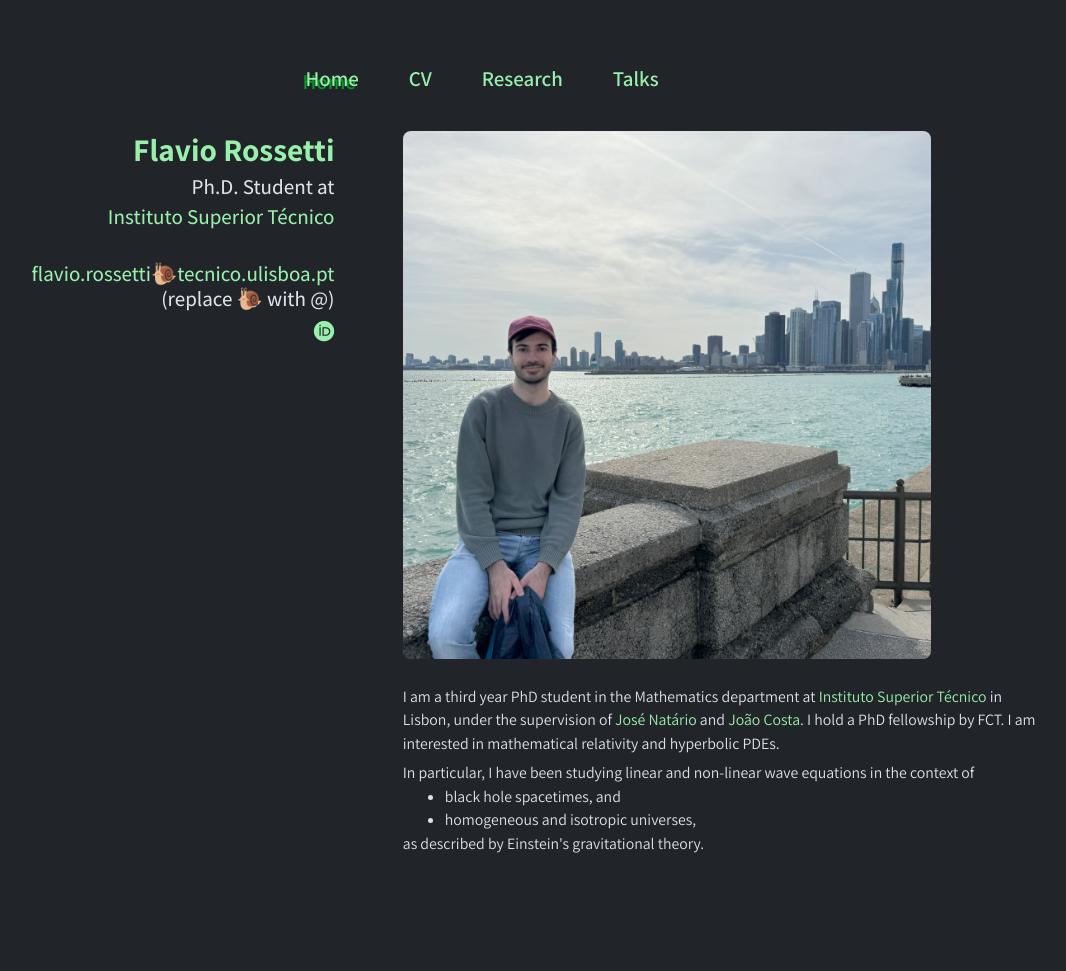
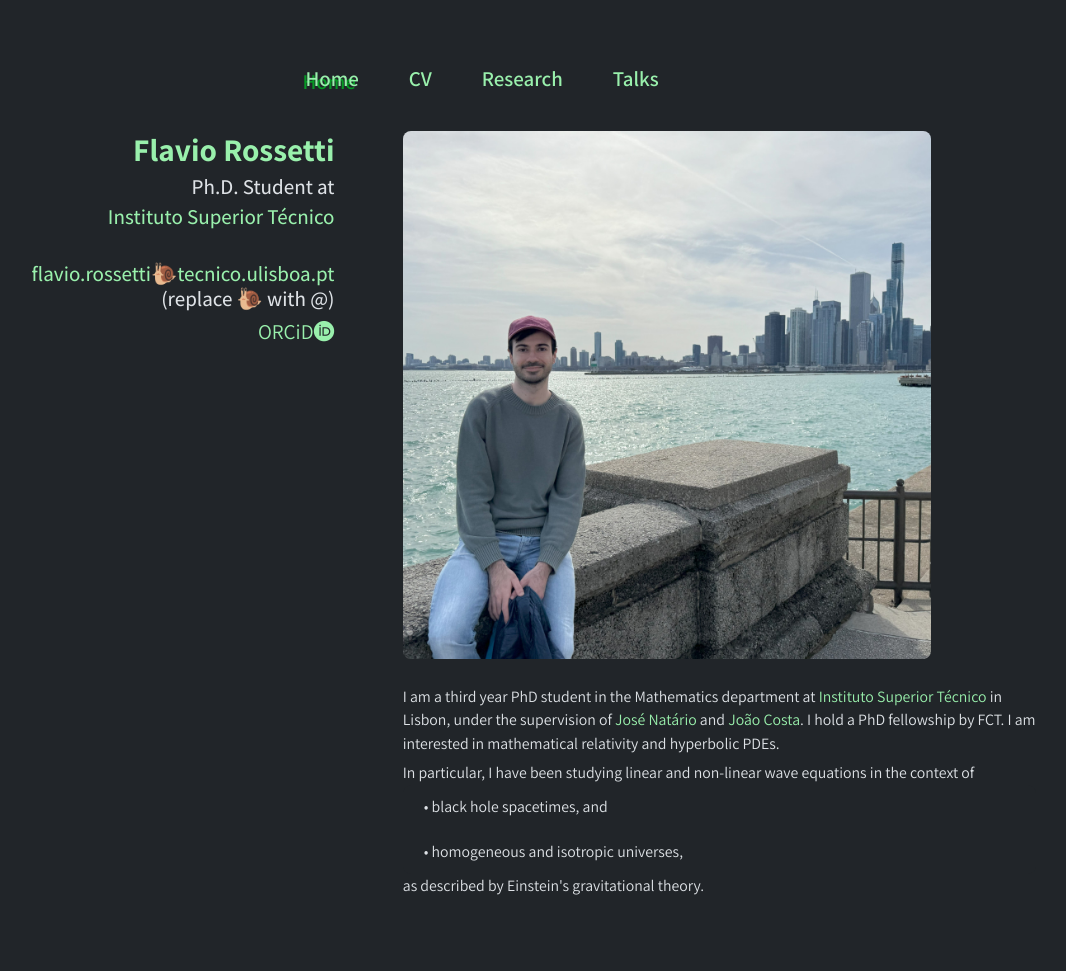
Before and after one commit to flavio-rossetti/flavio-rossetti.github.io, a Jekyll site: the page built from index.html, in a window 1280 px wide. Shown: the whole page, without its empty margins (158-1224 px from the left). Built offline with Jekyll 4.4.1, drawn with Linux system fonts in a browser that asks for light colours; nearby versions of some CDN libraries; before the commit the page ends 929 px from its top, so only the background shows below that.

Commit message:
Minor improvements

```diff
--- a/index.html
+++ b/index.html
@@ -13,7 +13,7 @@ description: Flavio Rossetti is a PhD student in Mathematics at Instituto Superi
   <h3 class="mb-0"><a href="index.html">flav<!-- 4kh#dfd -->io.<!-- 9h4*ffd -->ros<span style="display: none;" aria-hidden="true">test</span>setti🐌tecnico<!-- eh5je44 -->.u<!-- k2kjb00 -->lisboa<!-- 56d,a3 -->.p<!-- 84((*wf -->t</a></h3>
   <h2 class="mb-1">(replace 🐌 with @)</h2>
   <p class="mb-0">
-    <a target="_blank" class="text-emphasis" href="https://orcid.org/0000-0001-5500-2458"><i class="fa-brands fa-orcid" style="display: inline-block; min-height: 21px;"></i></a>
+    <a target="_blank" class="text-emphasis" href="https://orcid.org/0000-0001-5500-2458">ORCiD<i class="fa-brands fa-orcid" style="display: inline-block; min-height: 21px;"></i></a>
   </p>
 
 
@@ -31,14 +31,14 @@ description: Flavio Rossetti is a PhD student in Mathematics at Instituto Superi
   </dd>
   <dd>
     In particular, I have been studying linear and non-linear wave equations in the context of
-    <ul style="margin-bottom: 0 !important;">
-      <li>
-        black hole spacetimes, and
-      </li>
-      <li>
-        homogeneous and isotropic universes,
-      </li>
-    </ul>
+    <div class="list-group">
+      <div class="list-group-item" style="border: 0 !important;">
+        <span>&#8226;</span> black hole spacetimes, and
+      </div>
+      <div class="list-group-item"  style="border: 0 !important;">
+        <span>&#8226;</span> homogeneous and isotropic universes,
+      </div>
+    </div>
     as described by Einstein's gravitational theory.
   </dd>
 </dl>
```
